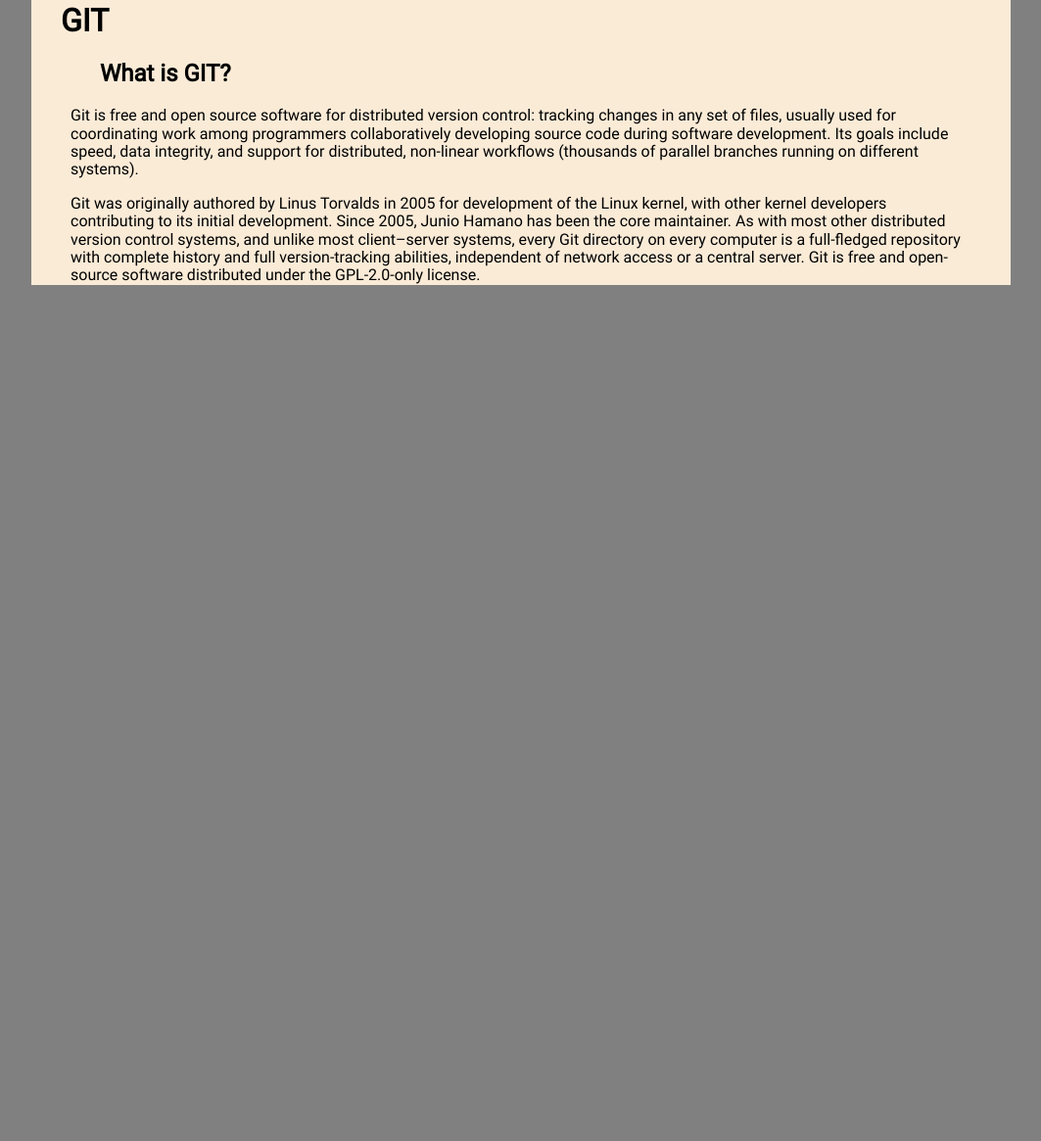
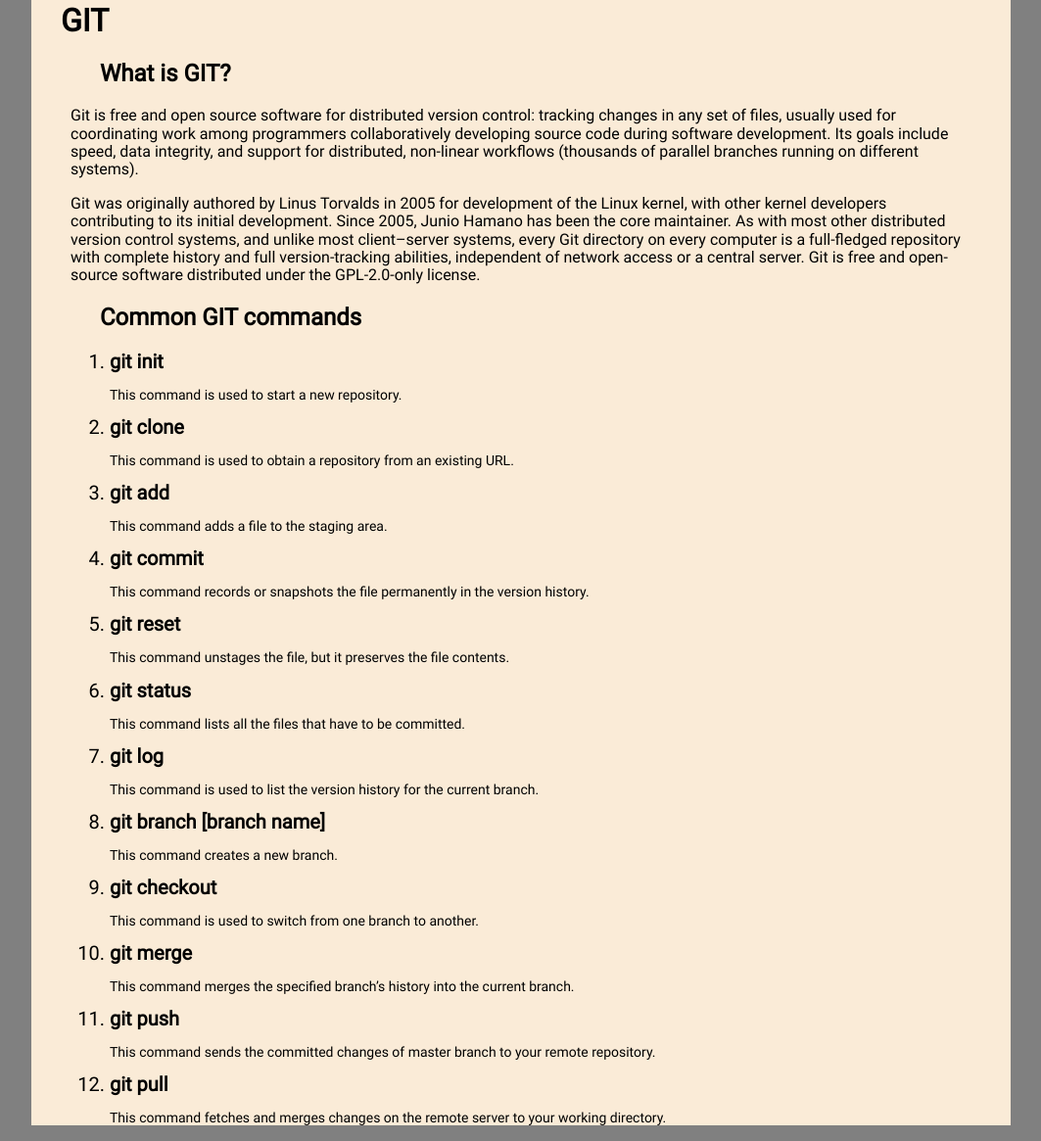
Before and after one commit to DimaBoyev/FE_Basic-HW10, a plain HTML site: page index.html in a window 1280 px wide. Shown: the part 104-1269 px from the top of the page at 98% size, without its empty margins (108-1171 px from the left). Before the commit the page ends 800 px from the top, so only its background shows below. Drawn offline with nearby package versions, Linux system fonts and the light colour scheme.

Commit message:
task: add common comands git section to index.html

```diff
--- a/assets/styles/commonComands.css
+++ b/assets/styles/commonComands.css
@@ -0,0 +1,11 @@
+ol li{
+    font-family: Roboto, sans-serif;
+    font-weight: 400;
+    font-size: 20px;
+}
+
+ol li p {
+    font-family: Roboto, sans-serif;
+    font-weight: 400;
+    font-size: 14px;
+}
--- a/assets/styles/style.css
+++ b/assets/styles/style.css
@@ -4,3 +4,4 @@
 @import url("./navigation.css");
 @import url("./images.css");
 @import url("./computed.css");
+@import url("./commonComands.css");
--- a/index.html
+++ b/index.html
@@ -29,6 +29,85 @@
             Git was originally authored by Linus Torvalds in 2005 for development of the Linux kernel, with other kernel developers contributing to its initial development. Since 2005, Junio Hamano has been the core maintainer. As with most other distributed version control systems, and unlike most client–server systems, every Git directory on every computer is a full-fledged repository with complete history and full version-tracking abilities, independent of network access or a central server. Git is free and open-source software distributed under the GPL-2.0-only license.
           </p>
         </section>
+        <section class="section">
+          <h2 class="sub-title">
+            Common GIT commands
+          </h2>
+          <ol>
+            <li>
+              <b>git init</b>
+              <p>
+                This command is used to start a new repository.
+              </p>
+            </li>
+            <li>
+              <b>git clone</b>
+              <p>
+                This command is used to obtain a repository from an existing URL.
+              </p>
+            </li>
+            <li>
+              <b>git add</b>
+              <p>
+                This command adds a file to the staging area.
+              </p>
+            </li>
+            <li>
+              <b>git commit</b>
+              <p>
+                This command records or snapshots the file permanently in the version history.
+              </p>
+            </li>
+            <li>
+              <b>git reset</b>
+              <p>
+                This command unstages the file, but it preserves the file contents.
+              </p>
+            </li>
+            <li>
+              <b>git status</b>
+              <p>
+                This command lists all the files that have to be committed.
+              </p>
+            </li>
+            <li>
+              <b>git log</b>
+              <p>
+                This command is used to list the version history for the current branch.
+              </p>
+            </li>
+            <li>
+              <b>git branch [branch name]</b>
+              <p>
+                This command creates a new branch.
+              </p>
+            </li>
+            <li>
+              <b>git checkout</b>
+              <p>
+                This command is used to switch from one branch to another.
+              </p>
+            </li>
+            <li>
+              <b>git merge</b>
+              <p>
+                This command merges the specified branch’s history into the current branch.
+              </p>
+            </li>
+            <li>
+              <b>git push</b>
+              <p>
+                This command sends the committed changes of master branch to your remote repository.
+              </p>
+            </li>
+            <li>
+              <b>git pull</b>
+              <p>
+                This command fetches and merges changes on the remote server to your working directory.
+              </p>
+            </li>
+          </ol>
+        </section>
       </main>
       <footer>
       </footer>
```
